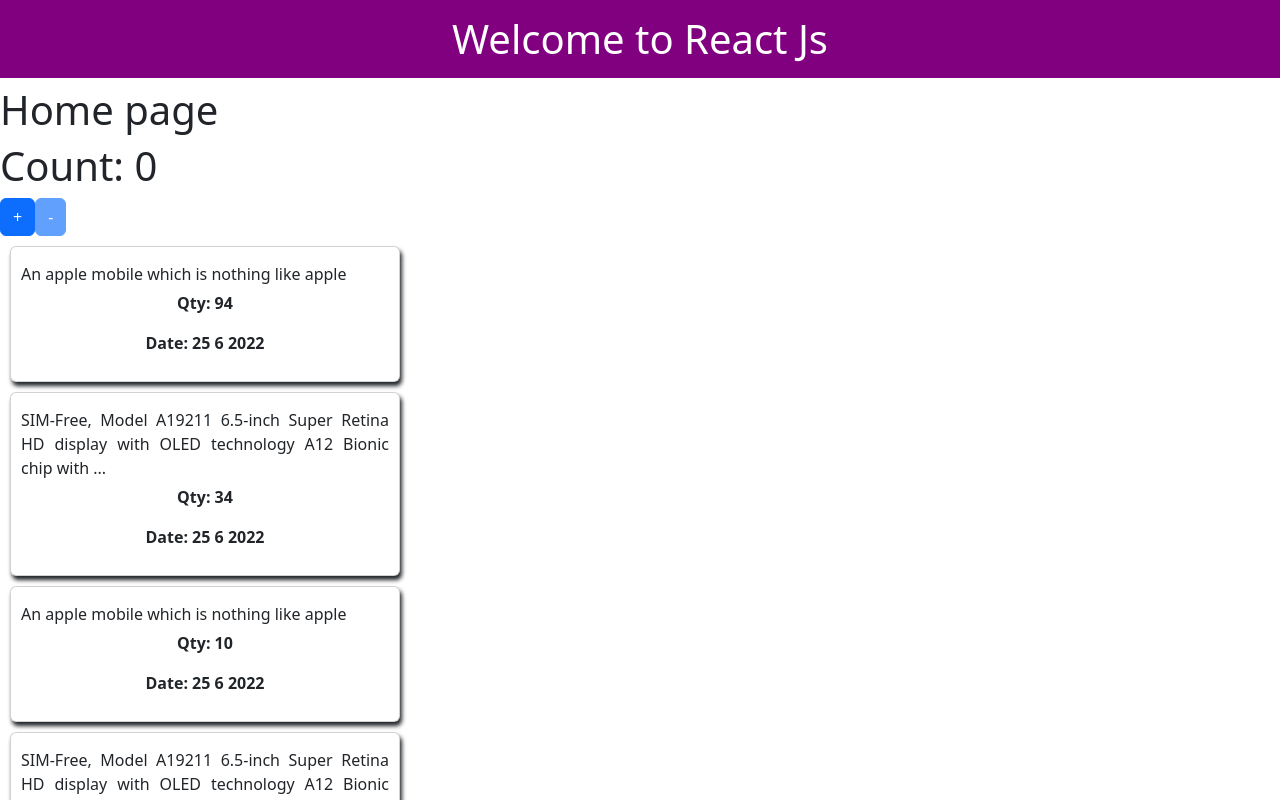
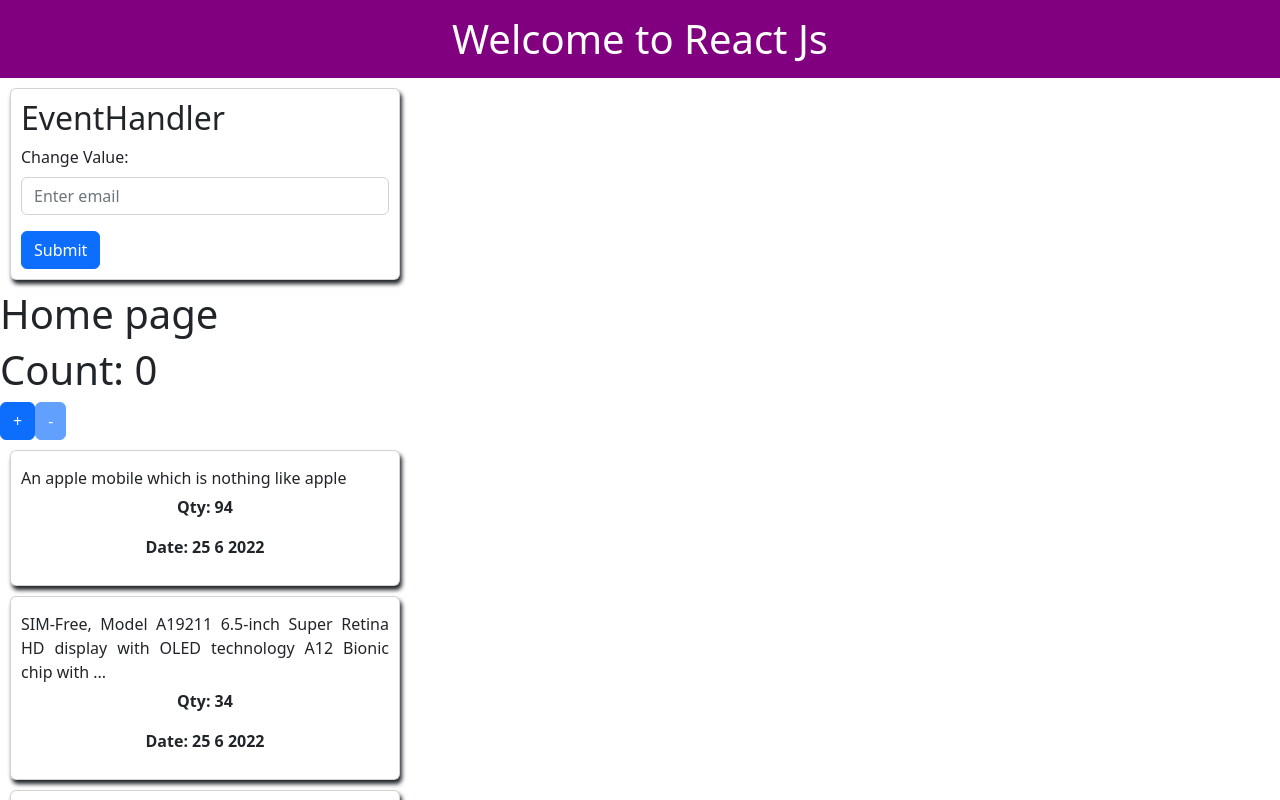
Before and after one commit to furiousnur/React-Basic, a React (Create React App) app: page / in a window 1280 px wide. Shown: the top 800 px of the page. Built offline with nearby package versions, Linux system fonts and the light colour scheme.

Commit message:
event handler, setState, call back function

```diff
--- a/src/App.js
+++ b/src/App.js
@@ -7,6 +7,7 @@ import ClassComponent from "./components/ClassComponent";
 import Card3 from "./components/Card3";
 import State from "./components/State";
 import ConditionalRendering from "./components/ConditionalRendering/Index";
+import EventHandler from "./components/EventHandler/index";
 
 function Welcome(){
     return React.createElement("h1",{},"Welcome function component");
@@ -25,6 +26,7 @@ function App() {
   return (
       <div>
         <h1 className="headingStyle">Welcome to React Js</h1>
+          <EventHandler />
           <ConditionalRendering />
           <State />
           {/*<Card title={Data[0].title} detail={Data[0].description} stock={Data[0].stock}/> */}
--- /dev/null
+++ b/src/components/EventHandler/index.js
@@ -0,0 +1,47 @@
+import React, {Component} from 'react';
+import Button from 'react-bootstrap/Button';
+import Form from 'react-bootstrap/Form';
+
+class EventHandler extends Component {
+
+    constructor(props) {
+        super(props);
+
+        this.state = {
+            changedValue : ''
+        }
+    }
+
+    handleClick = () => {
+
+    }
+
+    handleOnChange = (e) => {
+        this.setState({
+            changedValue : e.target.value
+        }, () => {
+            console.log(e.target.value)
+        })
+    }
+
+    render() {
+        return (
+            <div>
+                <div className="card">
+                    <h2>EventHandler</h2>
+                    <Form>
+                        <Form.Group className="mb-3" controlId="formBasicEmail">
+                            <Form.Label>Change Value: {this.state.changedValue}</Form.Label>
+                            <Form.Control onChange={this.handleOnChange} type="text" placeholder="Enter email" />
+                        </Form.Group>
+                        <Button onClick={this.handleClick} variant="primary" type="submit">
+                            Submit
+                        </Button>
+                    </Form>
+                </div>
+            </div>
+        );
+    }
+}
+
+export default EventHandler;
```
